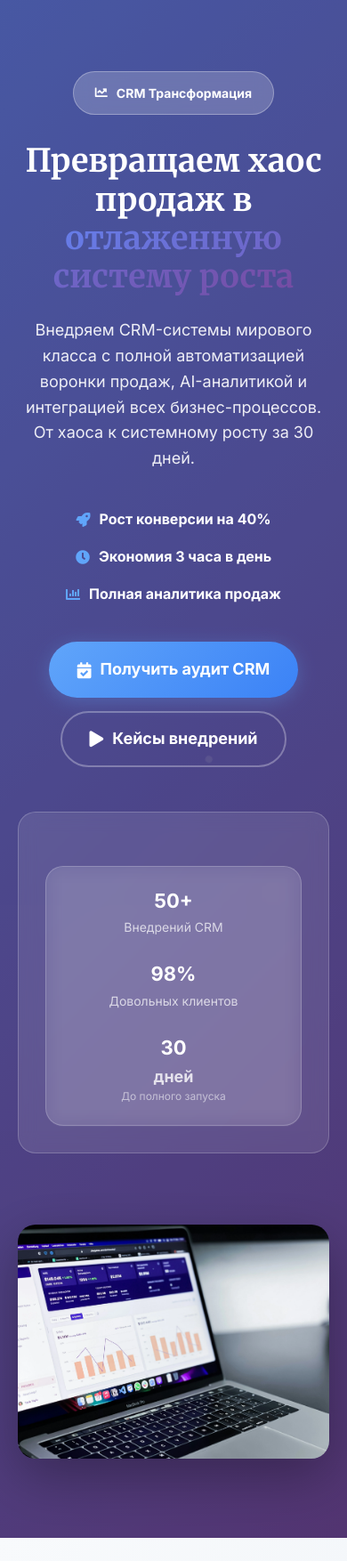
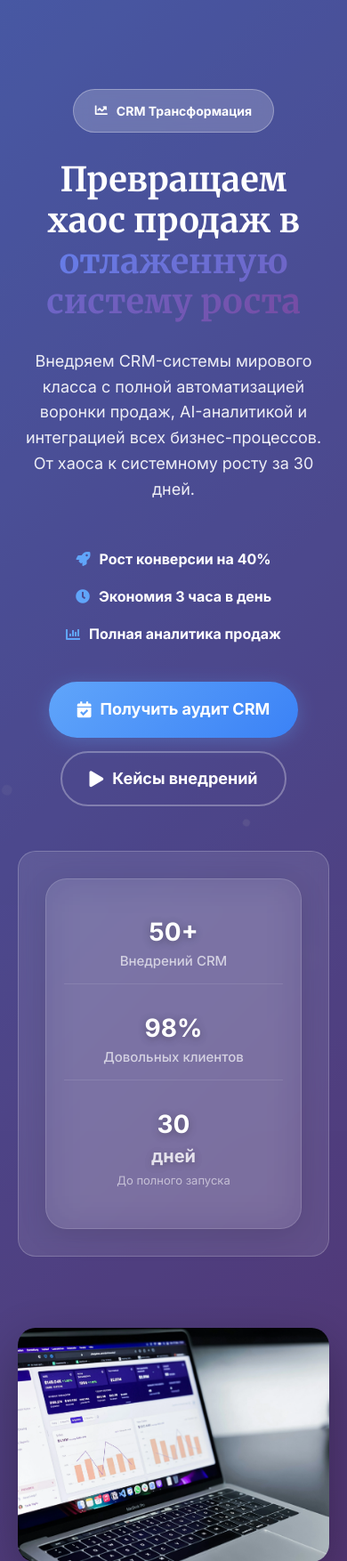
Before and after one commit to adthxkz/itfusionsite, a PHP site: page /crm-implementation.php in a window 390 px wide; the page is wider, and only the part inside the window is pictured. Shown: the part 122-1876 px from the top of that part at 89% size. Run offline with PHP 8.4, Linux system fonts and the light colour scheme; some libraries are stand-ins or nearby versions.

Commit message:
Улучшен hero-блок CRM: увеличен отступ от меню, улучшен заголовок, полностью переделан блок статистики с современным дизайном

```diff
--- a/css/service-premium.css
+++ b/css/service-premium.css
@@ -10,6 +10,7 @@
     align-items: center;
     color: white;
     overflow: hidden;
+    padding: 120px 0 80px;
 }
 
 .hero-particles {
@@ -66,19 +67,19 @@
 }
 
 .hero-title {
-    font-size: 52px;
+    font-size: 56px;
     font-weight: 700;
-    line-height: 1.2;
-    margin-bottom: 25px;
+    line-height: 1.1;
+    margin-bottom: 30px;
     color: white;
 }
 
 .hero-subtitle {
-    font-size: 20px;
+    font-size: 22px;
     line-height: 1.6;
     color: rgba(255,255,255,0.9);
-    margin-bottom: 40px;
-    max-width: 500px;
+    margin-bottom: 50px;
+    max-width: 580px;
 }
 
 .hero-features {
@@ -176,50 +177,74 @@
     border: 1px solid rgba(255,255,255,0.2);
 }
 
+.hero-proof {
+    margin-top: 60px;
+}
+
 .proof-stats {
-    display: flex;
-    gap: 30px;
-    justify-content: flex-start;
-    background: rgba(255,255,255,0.1);
-    backdrop-filter: blur(10px);
-    border-radius: 20px;
-    padding: 30px;
-    border: 1px solid rgba(255,255,255,0.2);
-    margin-top: 40px;
+    display: grid;
+    grid-template-columns: repeat(3, 1fr);
+    gap: 20px;
+    background: rgba(255,255,255,0.08);
+    backdrop-filter: blur(20px);
+    border-radius: 24px;
+    padding: 40px 30px;
+    border: 1px solid rgba(255,255,255,0.15);
+    box-shadow: 0 8px 32px rgba(0,0,0,0.1);
 }
 
 .stat-item {
     text-align: center;
-    flex: 1;
+    position: relative;
+    padding: 20px 10px;
+}
+
+.stat-item::after {
+    content: '';
+    position: absolute;
+    right: 0;
+    top: 50%;
+    transform: translateY(-50%);
+    width: 1px;
+    height: 60px;
+    background: linear-gradient(180deg, transparent, rgba(255,255,255,0.3), transparent);
+}
+
+.stat-item:last-child::after {
+    display: none;
 }
 
 .stat-item strong {
     display: block;
-    font-size: 28px;
-    font-weight: 700;
+    font-size: 36px;
+    font-weight: 800;
     color: white;
     margin-bottom: 8px;
-    line-height: 1.2;
+    line-height: 1;
+    text-shadow: 0 2px 10px rgba(0,0,0,0.3);
 }
 
 .stat-item span {
-    font-size: 14px;
-    color: rgba(255,255,255,0.9);
+    font-size: 15px;
+    color: rgba(255,255,255,0.85);
     display: block;
-    line-height: 1.3;
+    line-height: 1.4;
+    font-weight: 500;
 }
 
 .stat-item .stat-label {
-    font-size: 18px;
-    font-weight: 600;
+    font-size: 20px;
+    font-weight: 700;
     color: white;
-    margin-bottom: 2px;
+    margin-bottom: 4px;
+    text-shadow: 0 2px 10px rgba(0,0,0,0.3);
 }
 
 .stat-item .stat-sublabel {
-    font-size: 12px;
+    font-size: 13px;
     color: rgba(255,255,255,0.7);
-    margin-top: 2px;
+    margin-top: 4px;
+    font-weight: 400;
 }
 
 .hero-visual {
@@ -497,31 +522,35 @@
     }
 
     .hero-title {
-        font-size: 42px;
+        font-size: 48px;
     }
 
     .hero-subtitle {
-        font-size: 18px;
+        font-size: 20px;
         max-width: none;
     }
 
     .proof-stats {
-        gap: 15px;
-        flex-direction: column;
-        text-align: center;
-        padding: 25px 20px;
+        grid-template-columns: 1fr;
+        gap: 25px;
+        padding: 35px 25px;
+    }
+
+    .stat-item::after {
+        display: none;
     }
 
     .stat-item {
-        margin-bottom: 15px;
+        padding: 15px;
+        border-bottom: 1px solid rgba(255,255,255,0.1);
     }
 
     .stat-item:last-child {
-        margin-bottom: 0;
+        border-bottom: none;
     }
 
     .stat-item strong {
-        font-size: 22px;
+        font-size: 32px;
     }
 }
 
@@ -554,7 +583,12 @@
     }
 
     .hero-title {
-        font-size: 36px;
+        font-size: 38px;
+        line-height: 1.2;
+    }
+
+    .hero-subtitle {
+        font-size: 18px;
     }
 
     .hero-features {
@@ -569,15 +603,27 @@
         gap: 15px;
     }
 
+    .hero-proof {
+        margin-top: 40px;
+    }
+
     .proof-stats {
-        flex-direction: column;
-        gap: 15px;
-        margin-top: 30px;
+        grid-template-columns: 1fr;
+        gap: 20px;
+        padding: 30px 20px;
+    }
+
+    .stat-item {
+        padding: 15px 10px;
+    }
+
+    .stat-item strong {
+        font-size: 28px;
     }
 
     .service-hero.premium-hero {
         min-height: auto;
-        padding: 80px 0;
+        padding: 100px 0 60px;
     }
 
     .hero-visual {
```
